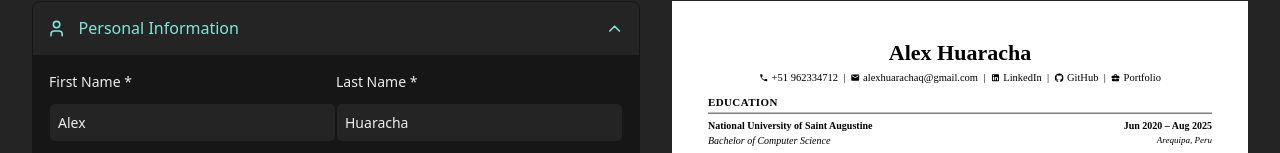
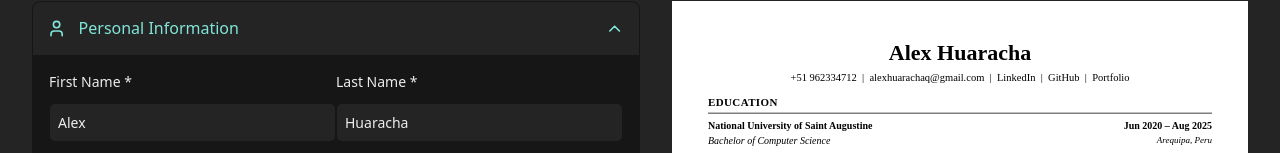
Before and after one commit to Alex-Huaracha/cv-forge, a React (Vite) app: page / in a window 1280 px wide. Shown: the part 191-344 px from the top of the page. Built offline with nearby package versions, Linux system fonts and the light colour scheme; what @react-pdf/renderer would draw is missing.

Commit message:
feat: simplify contact item rendering by removing unnecessary SVG icons

```diff
--- a/src/components/ResumePreview/ResumePreview.css
+++ b/src/components/ResumePreview/ResumePreview.css
@@ -36,16 +36,6 @@
   flex-direction: column;
 }
 
-.resume-printing {
-  transform: scale(1) !important;
-  transform-origin: top left !important;
-  margin: 0 !important;
-  box-shadow: none !important;
-  box-sizing: border-box !important;
-  width: 8.5in !important;
-  height: 11in !important;
-}
-
 /* Header */
 .resume-header {
   text-align: center;
@@ -66,12 +56,6 @@
   gap: 0.3em;
   color: inherit;
   text-decoration: none;
-}
-
-.contact-icon {
-  width: 0.9em;
-  height: 0.9em;
-  flex-shrink: 0;
 }
 
 /* Sections (Education & Experience) */
--- a/src/components/ResumePreview/ResumePreview.jsx
+++ b/src/components/ResumePreview/ResumePreview.jsx
@@ -45,32 +45,12 @@ export function ResumePreview({ data }) {
         </h1>
         <div className="resume-contact">
           {personalInfo.phone && (
-            <span className="contact-item">
-              <svg
-                className="contact-icon"
-                aria-hidden="true"
-                xmlns="http://www.w3.org/2000/svg"
-                viewBox="0 0 24 24"
-                fill="currentColor"
-              >
-                <path d="M6.62,10.79C8.06,13.62 10.38,15.94 13.21,17.38L15.41,15.18C15.69,14.9 16.08,14.82 16.43,14.93C17.55,15.3 18.75,15.5 20,15.5A1,1 0 0,1 21,16.5V20A1,1 0 0,1 20,21A17,17 0 0,1 3,4A1,1 0 0,1 4,3H7.5A1,1 0 0,1 8.5,4C8.5,5.25 8.7,6.45 9.07,7.57C9.18,7.92 9.1,8.31 8.82,8.59L6.62,10.79Z" />
-              </svg>
-              {personalInfo.phone}
-            </span>
+            <span className="contact-item">{personalInfo.phone}</span>
           )}
           {personalInfo.email && (
             <>
               <span className="separator">|</span>
               <a href={`mailto:${personalInfo.email}`} className="contact-item">
-                <svg
-                  className="contact-icon"
-                  aria-hidden="true"
-                  xmlns="http://www.w3.org/2000/svg"
-                  viewBox="0 0 24 24"
-                  fill="currentColor"
-                >
-                  <path d="M20,8L12,13L4,8V6L12,11L20,6M20,4H4C2.89,4 2,4.89 2,6V18A2,2 0 0,0 4,20H20A2,2 0 0,0 22,18V6C22,4.89 21.1,4 20,4Z" />
-                </svg>
                 {personalInfo.email}
               </a>
             </>
@@ -84,15 +64,6 @@ export function ResumePreview({ data }) {
                 rel="noopener noreferrer"
                 className="contact-item"
               >
-                <svg
-                  className="contact-icon"
-                  aria-hidden="true"
-                  xmlns="http://www.w3.org/2000/svg"
-                  viewBox="0 0 24 24"
-                  fill="currentColor"
-                >
-                  <path d="M19 3A2 2 0 0 1 21 5V19A2 2 0 0 1 19 21H5A2 2 0 0 1 3 19V5A2 2 0 0 1 5 3H19M18.5 18.5V13.2A3.26 3.26 0 0 0 15.24 9.94C14.39 9.94 13.4 10.46 12.92 11.24V10.13H10.13V18.5H12.92V13.57C12.92 12.8 13.54 12.17 14.31 12.17A1.4 1.4 0 0 1 15.71 13.57V18.5H18.5M6.88 8.56A1.68 1.68 0 0 0 8.56 6.88C8.56 5.95 7.81 5.19 6.88 5.19A1.69 1.69 0 0 0 5.19 6.88C5.19 7.81 5.95 8.56 6.88 8.56M8.27 18.5V10.13H5.5V18.5H8.27Z" />
-                </svg>
                 LinkedIn
               </a>
             </>
@@ -106,20 +77,6 @@ export function ResumePreview({ data }) {
                 rel="noopener noreferrer"
                 className="contact-item"
               >
-                <svg
-                  className="contact-icon"
-                  aria-hidden="true"
-                  xmlns="http://www.w3.org/2000/svg"
-                  viewBox="0 0 128 128"
-                  fill="currentColor"
-                >
-                  <path
-                    fillRule="evenodd"
-                    clipRule="evenodd"
-                    d="M64 5.103c-33.347 0-60.388 27.035-60.388 60.388 0 26.682 17.303 49.317 41.297 57.303 3.017.56 4.125-1.31 4.125-2.905 0-1.44-.056-6.197-.082-11.243-16.8 3.653-20.345-7.125-20.345-7.125-2.747-6.98-6.705-8.836-6.705-8.836-5.48-3.748.413-3.67.413-3.67 6.063.425 9.257 6.223 9.257 6.223 5.386 9.23 14.127 6.562 17.573 5.02.542-3.903 2.107-6.568 3.834-8.076-13.413-1.525-27.514-6.704-27.514-29.843 0-6.593 2.36-11.98 6.223-16.21-.628-1.52-2.695-7.662.584-15.98 0 0 5.07-1.623 16.61 6.19C53.7 35 58.867 34.327 64 34.304c5.13.023 10.3.694 15.127 2.033 11.526-7.813 16.59-6.19 16.59-6.19 3.287 8.317 1.22 14.46.593 15.98 3.872 4.23 6.215 9.617 6.215 16.21 0 23.194-14.127 28.3-27.574 29.796 2.167 1.874 4.097 5.55 4.097 11.183 0 8.08-.07 14.583-.07 16.572 0 1.607 1.088 3.49 4.148 2.897 23.98-7.994 41.263-30.622 41.263-57.294C124.388 32.14 97.35 5.104 64 5.104z"
-                  ></path>
-                  <path d="M26.484 91.806c-.133.3-.605.39-1.035.185-.44-.196-.685-.605-.543-.906.13-.31.603-.395 1.04-.188.44.197.69.61.537.91zm2.446 2.729c-.287.267-.85.143-1.232-.28-.396-.42-.47-.983-.177-1.254.298-.266.844-.14 1.24.28.394.426.472.984.17 1.255zM31.312 98.012c-.37.258-.976.017-1.35-.52-.37-.538-.37-1.183.01-1.44.373-.258.97-.025 1.35.507.368.545.368 1.19-.01 1.452zm3.261 3.361c-.33.365-1.036.267-1.552-.23-.527-.487-.674-1.18-.343-1.544.336-.366 1.045-.264 1.564.23.527.486.686 1.18.333 1.543zm4.5 1.951c-.147.473-.825.688-1.51.486-.683-.207-1.13-.76-.99-1.238.14-.477.823-.7 1.512-.485.683.206 1.13.756.988 1.237zm4.943.361c.017.498-.563.91-1.28.92-.723.017-1.308-.387-1.315-.877 0-.503.568-.91 1.29-.924.717-.013 1.306.387 1.306.88zm4.598-.782c.086.485-.413.984-1.126 1.117-.7.13-1.35-.172-1.44-.653-.086-.498.422-.997 1.122-1.126.714-.123 1.354.17 1.444.663zm0 0"></path>
-                </svg>
                 GitHub
               </a>
             </>
@@ -133,15 +90,6 @@ export function ResumePreview({ data }) {
                 rel="noopener noreferrer"
                 className="contact-item"
               >
-                <svg
-                  className="contact-icon"
-                  aria-hidden="true"
-                  xmlns="http://www.w3.org/2000/svg"
-                  viewBox="0 0 24 24"
-                  fill="currentColor"
-                >
-                  <path d="M10 16V15H3L3 19C3 20.11 3.89 21 5 21H19C20.11 21 21 20.11 21 19V15H14V16H10M20 7H16V5L14 3H10L8 5V7H4C2.9 7 2 7.9 2 9V12C2 13.11 2.89 14 4 14H10V12H14V14H20C21.1 14 22 13.1 22 12V9C22 7.9 21.1 7 20 7M14 7H10V5H14V7Z" />
-                </svg>
                 Portfolio
               </a>
             </>
```
